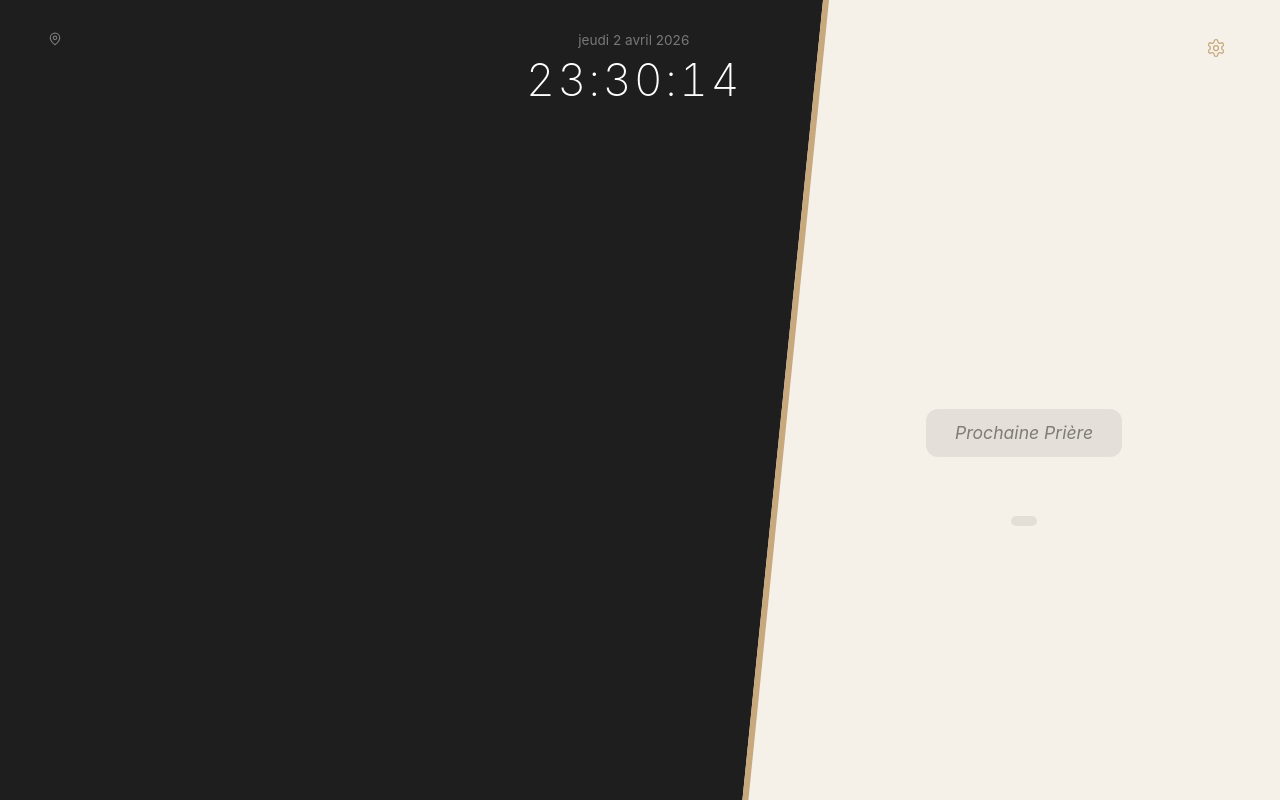
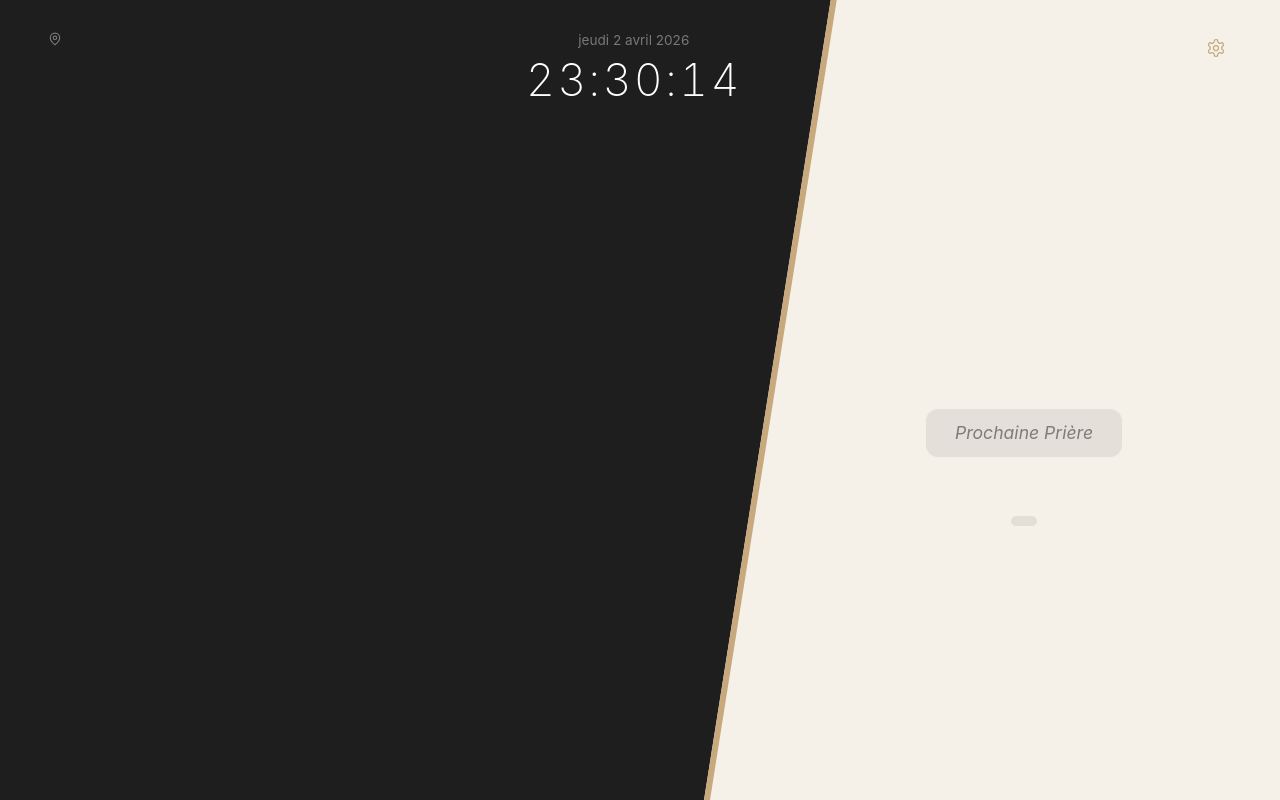
Before and after one commit to sebauvray/adhan, a FastAPI app: template web/templates/dashboard.html in a window 1280 px wide. Run offline with FastAPI, Linux system fonts and the light colour scheme; the template is opened without the code that fills it, so the values that code supplies are empty; parts of the project's set-up code (start-up, migrations or seed data) failed here and were passed over.

Commit message:
Align diagonal background with content panel split on dashboard

```diff
--- a/web/static/style.css
+++ b/web/static/style.css
@@ -40,14 +40,14 @@ body.dashboard-page {
   position: relative;
 }
 
-/* Diagonal background panel (beige + golden line) */
+/* Diagonal background panel (beige + golden line) — aligned with 60/40 content split */
 .dashboard::before {
   content: '';
   position: absolute;
   top: 0; right: 0;
-  width: 42%; height: 100%;
+  width: 45%; height: 100%;
   background: var(--light);
-  clip-path: polygon(15% 0, 100% 0, 100% 100%, 0% 100%);
+  clip-path: polygon(22% 0, 100% 0, 100% 100%, 0% 100%);
   z-index: 0;
 }
 
@@ -55,9 +55,9 @@ body.dashboard-page {
   content: '';
   position: absolute;
   top: 0; right: 0;
-  width: 42%; height: 100%;
+  width: 45%; height: 100%;
   background: var(--accent);
-  clip-path: polygon(15% 0, calc(15% + 6px) 0, 6px 100%, 0% 100%);
+  clip-path: polygon(22% 0, calc(22% + 6px) 0, 6px 100%, 0% 100%);
   z-index: 1;
 }
 
```
